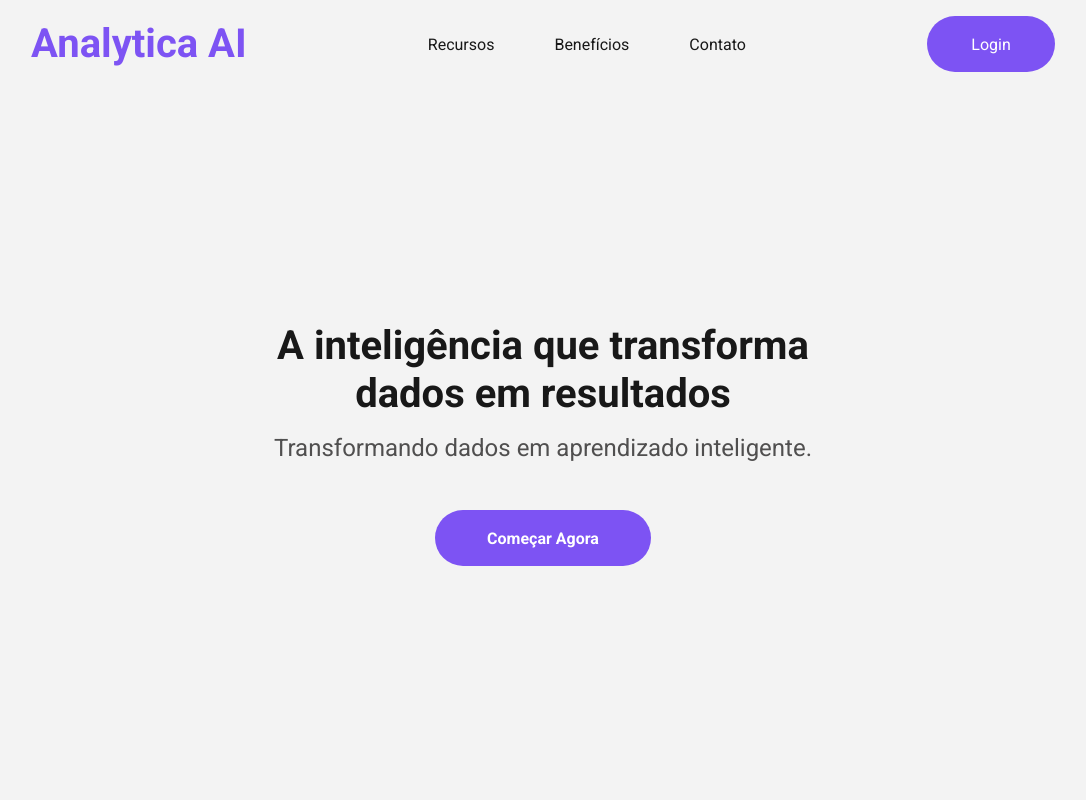
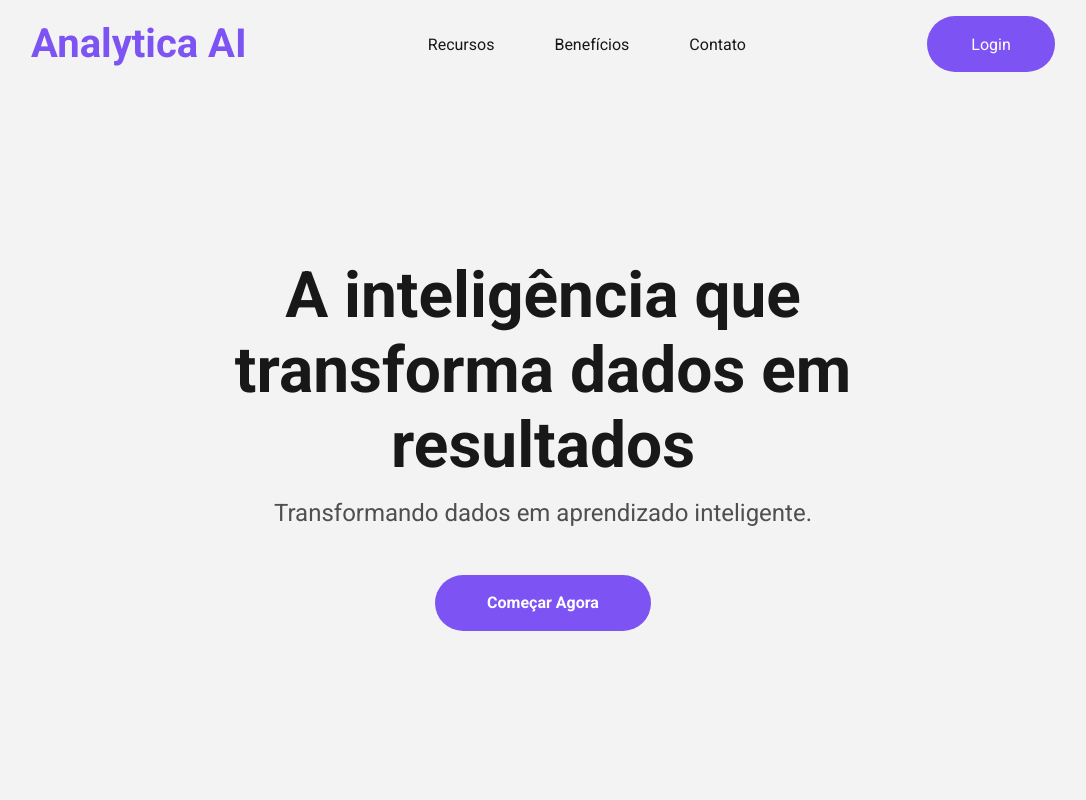
Before and after one commit to campoos/Front-End-TCC-, a React (Vite) app in the folder analityca-ai/: page / in a window 1280 px wide. Shown: the top 800 px of the page, without its empty margins (97-1183 px from the left). Built offline with nearby package versions, Linux system fonts and the light colour scheme; grey boxes are pictures that could not be loaded; what chartjs-plugin-datalabels would draw is missing.

Commit message:
FIX - CSS Home

```diff
--- a/analityca-ai/src/pages/home/Home.css
+++ b/analityca-ai/src/pages/home/Home.css
@@ -95,7 +95,7 @@
   flex-grow: 1;
 }
 
-#container1 #containerTextoHome h1 {
+#container1 #containerTextoHome h2 {
   font-size: 4rem;
   text-align: center;
 
@@ -106,7 +106,7 @@
   color: var(--texto-escuro);
 }
 
-#container1 #containerTextoHome h2 {
+#container1 #containerTextoHome h3 {
   font-size: 1.5rem;
   font-weight: 500;
 
--- a/analityca-ai/src/pages/home/Home.jsx
+++ b/analityca-ai/src/pages/home/Home.jsx
@@ -21,8 +21,8 @@ function HomePage() {
           </div>
         </div>
         <div id="containerTextoHome">
-          <h1>A inteligência que transforma dados em resultados</h1>
-          <h2>Transformando dados em aprendizado inteligente.</h2>
+          <h2>A inteligência que transforma dados em resultados</h2>
+          <h3>Transformando dados em aprendizado inteligente.</h3>
           <div id="botaoContainer">
             <Link to="/login" id="comecarAgora">
               Começar Agora
```
